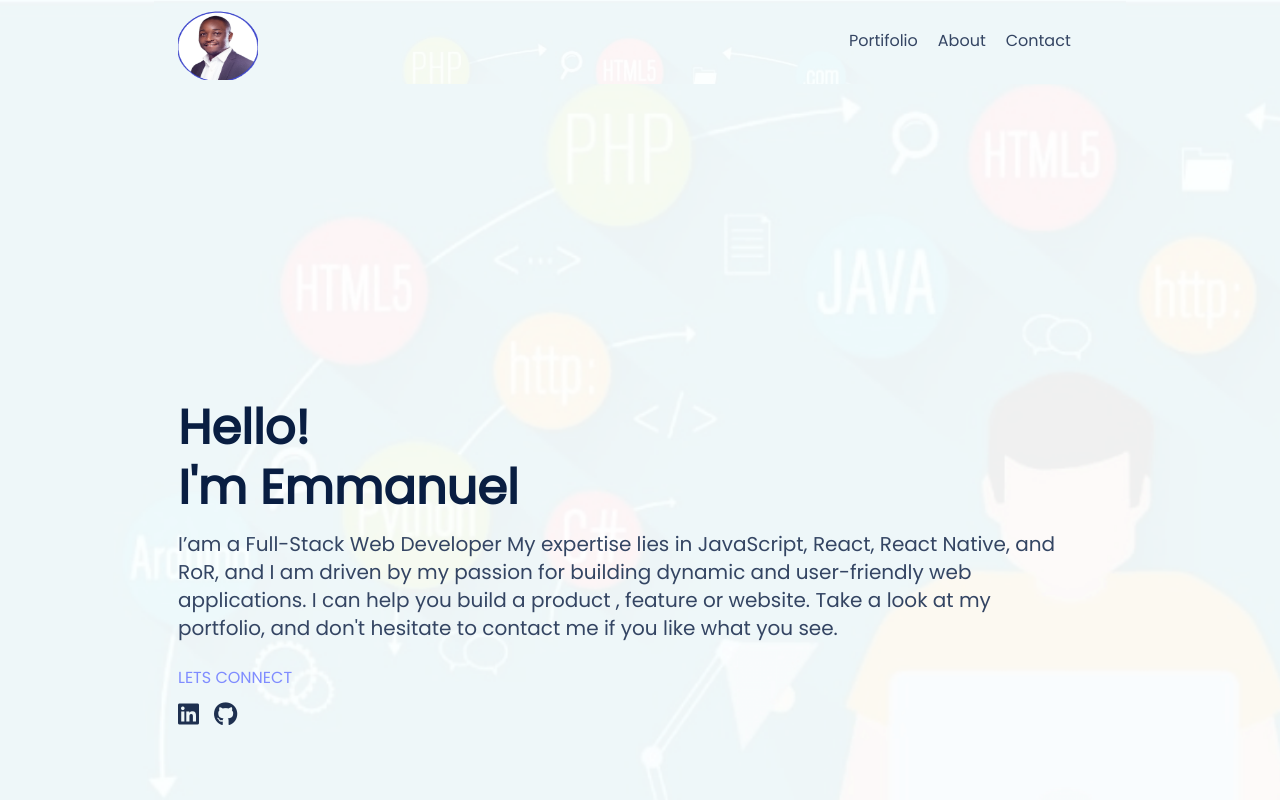
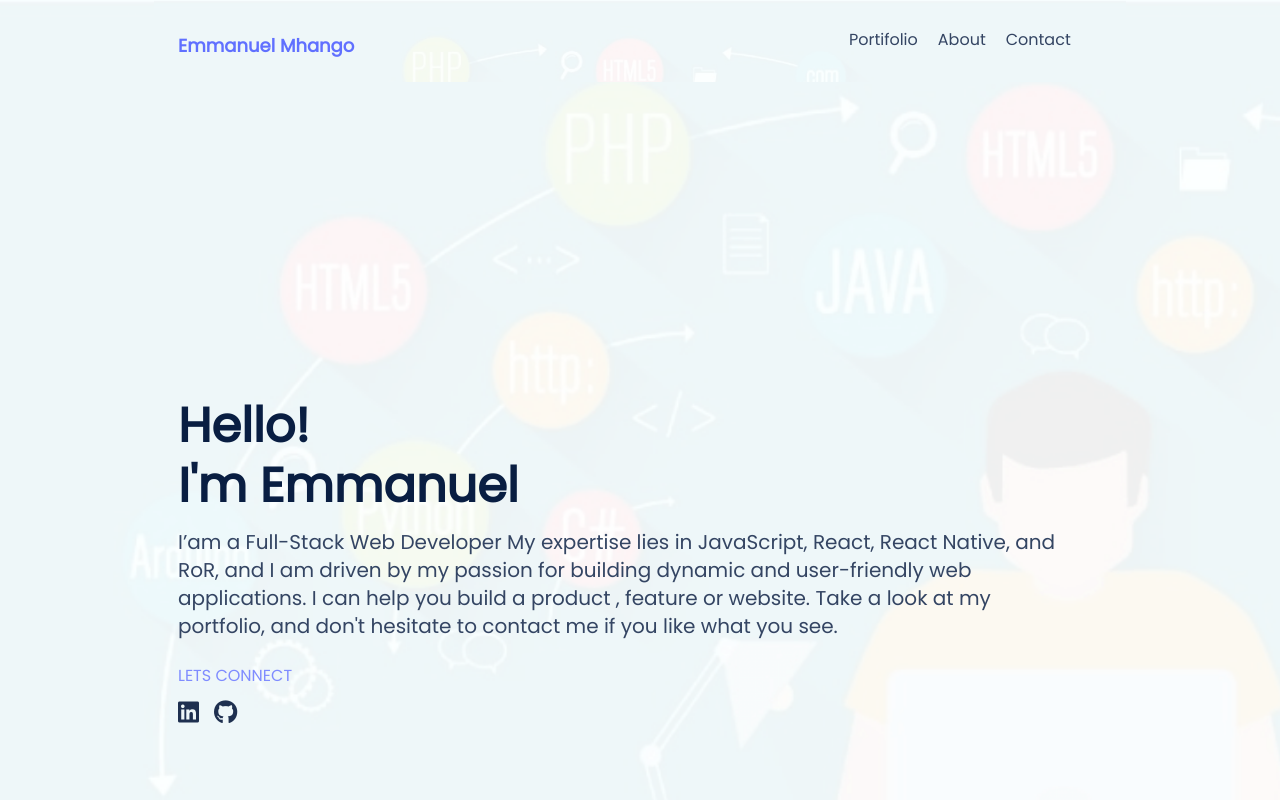
Before and after one commit to emmanuellmhango/my-portifolio, a website: page index.html in a window 1280 px wide. Shown: the top 800 px of the page. Drawn offline with Linux system fonts and the light colour scheme.

```diff
--- a/index.html
+++ b/index.html
@@ -24,9 +24,7 @@
         <header class="header-wrapper headline-background" >
             <section class="header">
                 <div class="logo" id="menu-logo">
-                    <a href="index.html">
-                        <img src="./images/my-img.png" alt="My Logo" class="my-img" />
-                    </a>
+                    Emmanuel Mhango
                 </div>
                 <nav>
                     <ul class="links">
```
